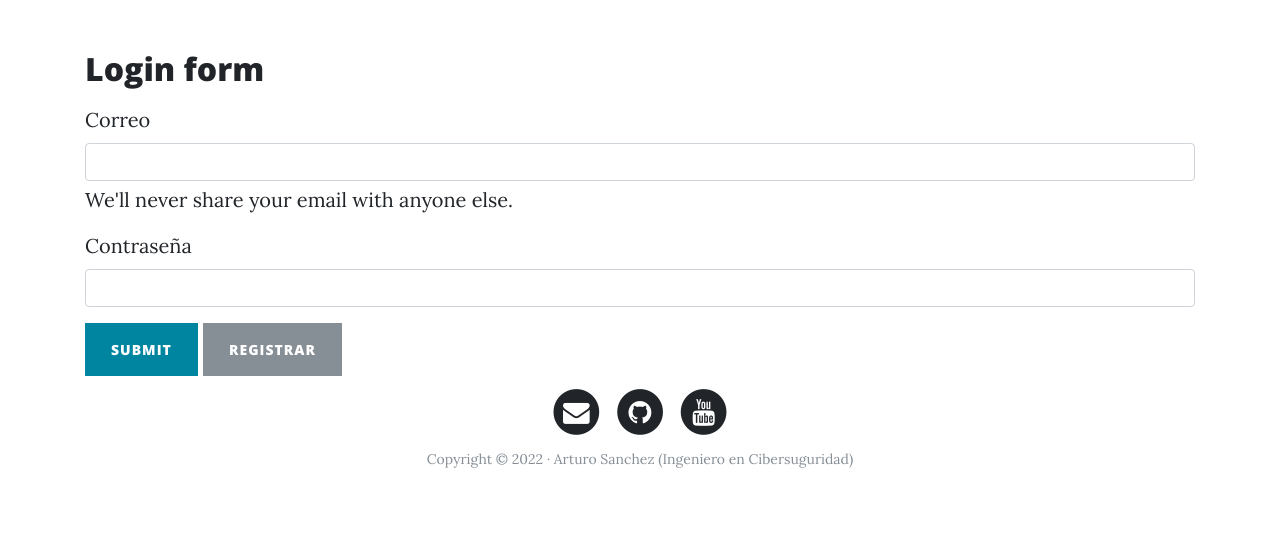
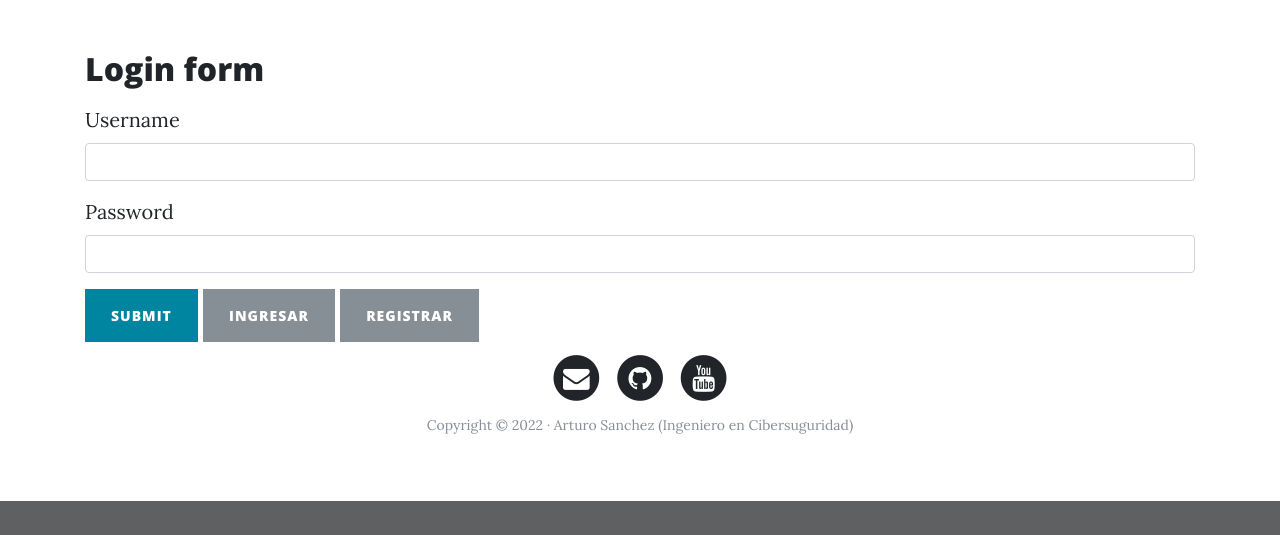
Before and after one commit to ArtKira/webpersonal, a Flask app: page /auth/login in a window 1280 px wide. Shown: the part 532-1067 px from the top of the page. After the commit the page ends 1033 px from the top, so only its background shows below. Run offline with Flask 2, Linux system fonts and the light colour scheme; some libraries are stand-ins or nearby versions.

Commit message:
Se modifica el login 2.2

```diff
--- a/web_personal/app.py
+++ b/web_personal/app.py
@@ -1,7 +1,7 @@
-from crypt import methods
+
 from flask import Flask, render_template, request
 from flask_wtf import FlaskForm
-from wtforms import StringField, PasswordField, SubmitField
+from wtforms import StringField, PasswordField, SubmitField, EmailField
 app = Flask(__name__)
 app.config['SECRET_KEY']='secret'
 ########rutas public ########
@@ -37,14 +37,15 @@ def portfolio():
 
 ################FORMULARIOS DE WTFORMS########################
 class loginForm(FlaskForm):
-    username=StringField('Username')
+    username=EmailField('Username')
     password=PasswordField('Password')
-    submit=SubmitField('Login')
+    submit=SubmitField('Ingresar')
 
 ######### Auth ###########
 @app.route('/auth/login')
 def login():
-    return render_template('/auth/login.html')
+    form=loginForm()
+    return render_template('/auth/login.html', form=form)
 
 @app.route('/auth/register')
 def register():
--- a/web_personal/templates/auth/login.html
+++ b/web_personal/templates/auth/login.html
@@ -9,16 +9,21 @@
 <div class="container">
     <h2>Login form</h2>
     <form class="mt-3" action="{{ url_for('welcome')}}" method="post">
+      {{form.hidden_tag()}}
+
+
         <div class="mb-3">
-          <label for="email" class="form-label">Correo</label>
-          <input type="email" class="form-control" id="mail" aria-describedby="emailHelp" name="mail">
-          <div id="emailHelp" class="form-text">We'll never share your email with anyone else.</div>
+          {{form.username.label}}
+          {{form.username(class="form-control")}}
         </div>
+
+
         <div class="mb-3">
-          <label for="password" class="form-label">Contraseña</label>
-          <input type="password" class="form-control" id="password" name="password">
+          {{form.password.label}}
+          {{form.password(class="form-control")}}
         </div>
         <button type="submit" class="btn btn-primary">Submit</button>
+        {{form.submit(class="btn btn-secondary")}}
         <a href="{{url_for('register')}}" class="btn btn-secondary">Registrar</a>
       </form>
 </div>
```
